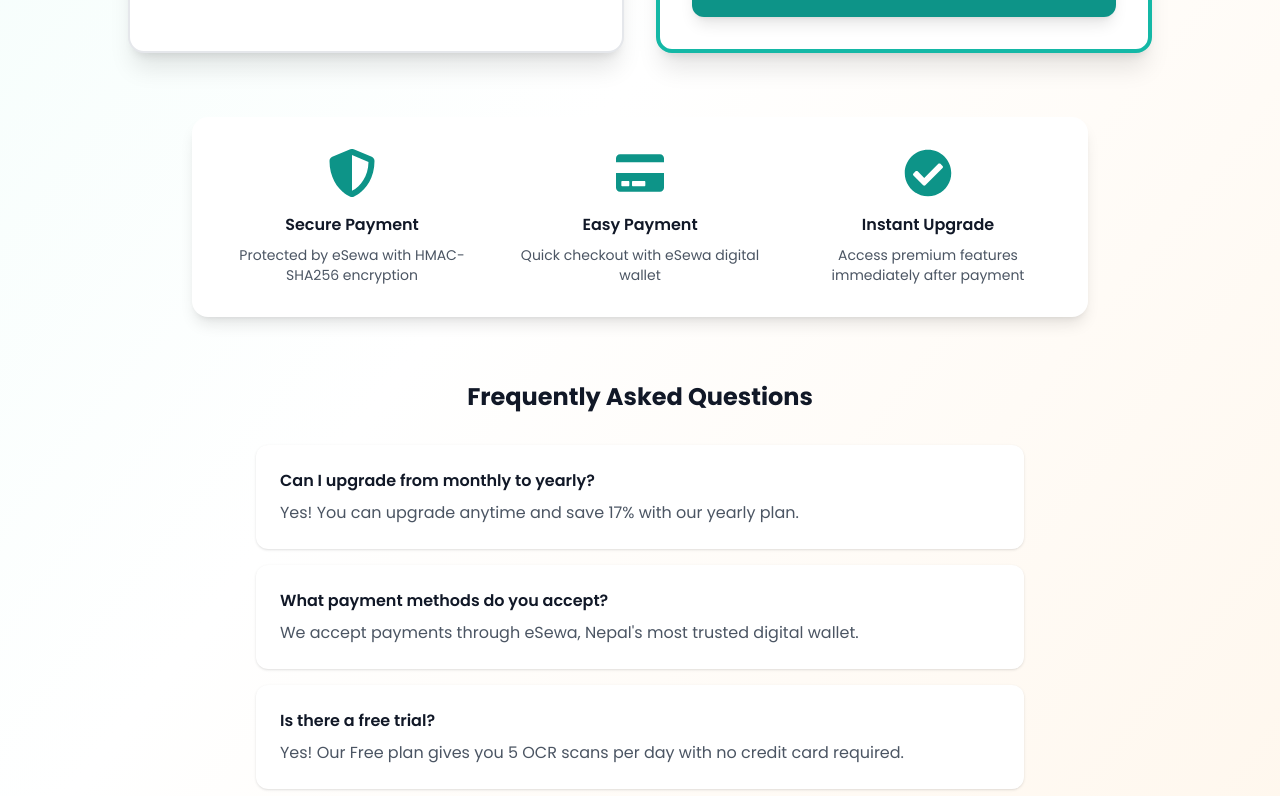
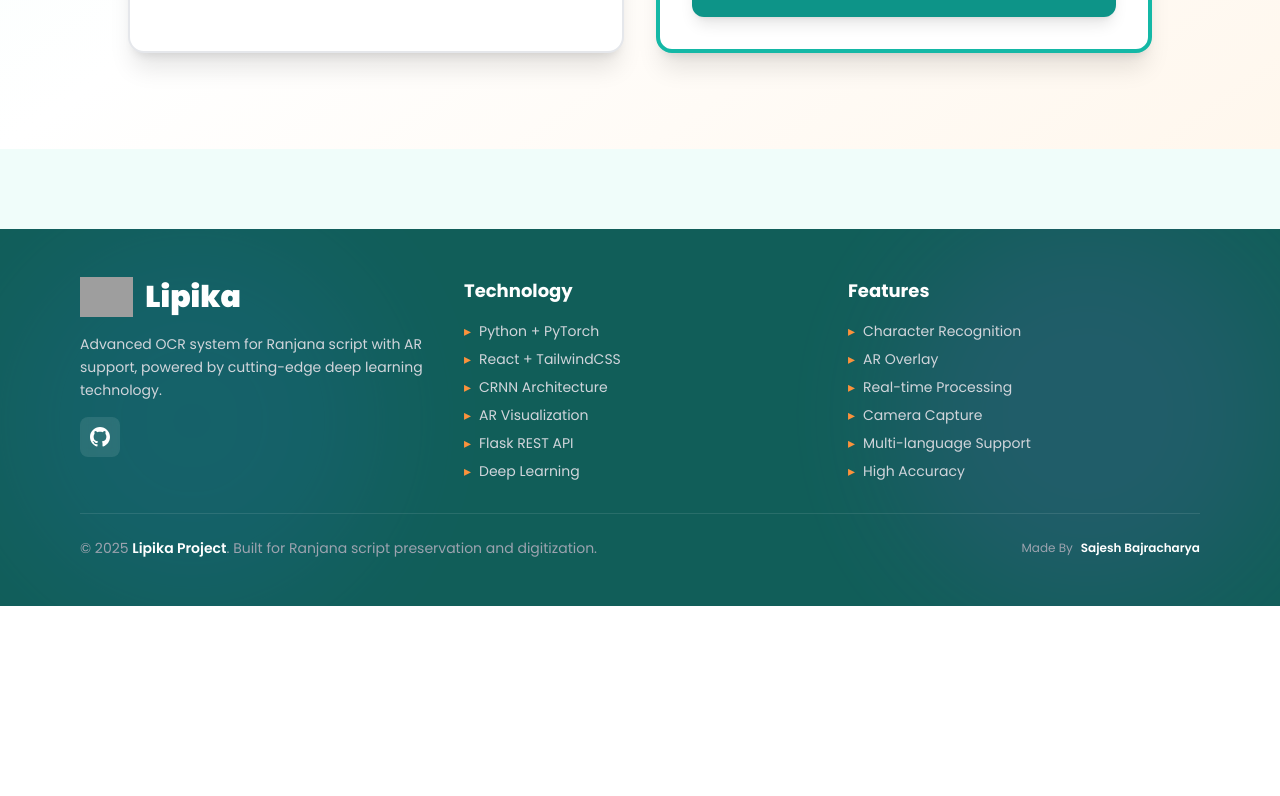
Before and after one commit to SajBajra/Final-Year-Project, a React (Vite) app in the folder frontend/: page /pricing in a window 1280 px wide. Shown: the part 824-1620 px from the top of the page. After the commit the page ends 1430 px from the top, so only its background shows below. Built offline with nearby package versions, Linux system fonts and the light colour scheme; no server answers; grey boxes are pictures that could not be loaded.

Commit message:
Remove Trust Badges and FAQ sections from pricing page - Remove Trust Badges section (Secure Payment, Easy Payment, Instant Upgrade) - Remove FAQ section (3 questions and answers) - Clean up unused imports (FaCreditCard, FaShieldAlt)

```diff
--- a/frontend/src/pages/Pricing.jsx
+++ b/frontend/src/pages/Pricing.jsx
@@ -3,9 +3,7 @@ import { useNavigate } from 'react-router-dom';
 import { motion } from 'framer-motion';
 import {
   FaCheckCircle,
-  FaCreditCard,
   FaRocket,
-  FaShieldAlt,
   FaClock,
   FaInfinity,
   FaHeadset,
@@ -193,77 +191,6 @@ const Pricing = () => {
             ))}
           </div>
 
-          {/* Trust Badges */}
-          <motion.div
-            initial={{ opacity: 0, y: 20 }}
-            animate={{ opacity: 1, y: 0 }}
-            transition={{ delay: 0.4 }}
-            className="mt-16 max-w-4xl mx-auto"
-          >
-            <div className="bg-white rounded-2xl shadow-lg p-8">
-              <div className="grid md:grid-cols-3 gap-8 text-center">
-                <div>
-                  <FaShieldAlt className="w-12 h-12 text-primary-600 mx-auto mb-4" />
-                  <h4 className="font-semibold text-gray-900 mb-2">Secure Payment</h4>
-                  <p className="text-sm text-gray-600">
-                    Protected by eSewa with HMAC-SHA256 encryption
-                  </p>
-                </div>
-                <div>
-                  <FaCreditCard className="w-12 h-12 text-primary-600 mx-auto mb-4" />
-                  <h4 className="font-semibold text-gray-900 mb-2">Easy Payment</h4>
-                  <p className="text-sm text-gray-600">
-                    Quick checkout with eSewa digital wallet
-                  </p>
-                </div>
-                <div>
-                  <FaCheckCircle className="w-12 h-12 text-primary-600 mx-auto mb-4" />
-                  <h4 className="font-semibold text-gray-900 mb-2">Instant Upgrade</h4>
-                  <p className="text-sm text-gray-600">
-                    Access premium features immediately after payment
-                  </p>
-                </div>
-              </div>
-            </div>
-          </motion.div>
-
-          {/* FAQ Section */}
-          <motion.div
-            initial={{ opacity: 0, y: 20 }}
-            animate={{ opacity: 1, y: 0 }}
-            transition={{ delay: 0.5 }}
-            className="mt-16 max-w-3xl mx-auto"
-          >
-            <h3 className="text-2xl font-bold text-gray-900 text-center mb-8">
-              Frequently Asked Questions
-            </h3>
-            <div className="space-y-4">
-              <div className="bg-white rounded-xl shadow p-6">
-                <h4 className="font-semibold text-gray-900 mb-2">
-                  Can I upgrade from monthly to yearly?
-                </h4>
-                <p className="text-gray-600">
-                  Yes! You can upgrade anytime and save 17% with our yearly plan.
-                </p>
-              </div>
-              <div className="bg-white rounded-xl shadow p-6">
-                <h4 className="font-semibold text-gray-900 mb-2">
-                  What payment methods do you accept?
-                </h4>
-                <p className="text-gray-600">
-                  We accept payments through eSewa, Nepal's most trusted digital wallet.
-                </p>
-              </div>
-              <div className="bg-white rounded-xl shadow p-6">
-                <h4 className="font-semibold text-gray-900 mb-2">
-                  Is there a free trial?
-                </h4>
-                <p className="text-gray-600">
-                  Yes! Our Free plan gives you 5 OCR scans per day with no credit card required.
-                </p>
-              </div>
-            </div>
-          </motion.div>
         </div>
       </div>
     </div>
```
